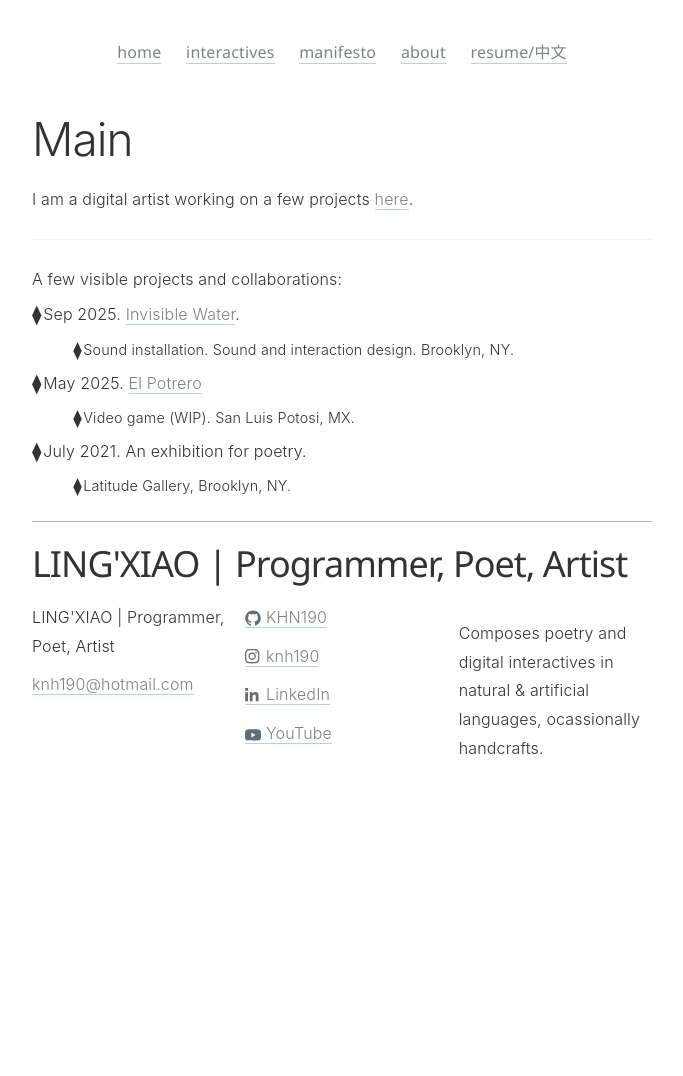
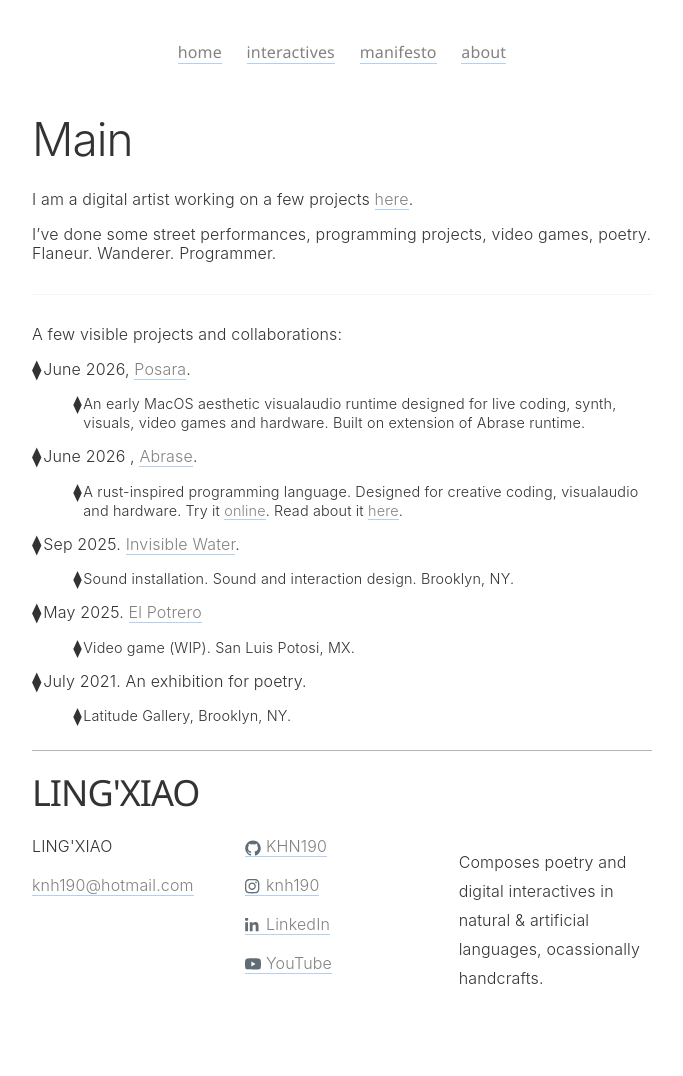
Before and after one commit to KHN190/khn190.github.io, a Jekyll site: the page built from index.md, in a window 1280 px wide. Shown: the whole page, without its empty margins (298-981 px from the left). Built offline with Jekyll 4.4.1, drawn with Linux system fonts in a browser that asks for light colours; before the commit the page ends 900 px from its top, so only the background shows below that.

Commit message:
add posara and abrase.

```diff
--- a/_config.yml
+++ b/_config.yml
@@ -1,5 +1,5 @@
 # Site settings
-title: LING'XIAO | Programmer, Poet, Artist
+title: LING'XIAO
 email: knh190@hotmail.com
 description: > # this means to ignore newlines until "baseurl:"
   Composes poetry and digital interactives in natural & artificial languages,
--- a/_includes/header.html
+++ b/_includes/header.html
@@ -18,7 +18,6 @@
       <li class="nav-item"><a href="{{ site.baseurl }}/manifesto">manifesto</a></li>
       <!-- <li class="nav-item"><a href="{{ site.baseurl }}/thoughts">thoughts</a></li> -->
       <li class="nav-item"><a href="{{ site.baseurl }}/about">about</a></li>
-      <li class="nav-item"><a href="{{ site.baseurl }}/resume.pdf" download>resume/中文</a></li>
     </ul>
   </nav>
 
--- a/_includes/preview.md
+++ b/_includes/preview.md
@@ -1,9 +1,15 @@
 I am a digital artist working on a few projects [here](/machine).
+
+I've done some street performances, programming projects, video games, poetry. Flaneur. Wanderer. Programmer.
 
 ---
 
 A few visible projects and collaborations:
 
+* June 2026, [Posara](interactives/2026/06/06/posara/).
+	* An early MacOS aesthetic visualaudio runtime designed for live coding, synth, visuals, video games and hardware. Built on extension of Abrase runtime.
+* June 2026 , [Abrase](/interactives/2026/06/06/abrase/).
+	* A rust-inspired programming language. Designed for creative coding, visualaudio and hardware. Try it [online](https://khn190.github.io/abrase/). Read about it [here](https://medium.com/@shanjian1984/abrase-i-designed-a-programming-language-for-claude-05cb0e4df3e5).
 * Sep 2025. [Invisible Water](/interactives/2025/10/04/invisible-water/).
 	* Sound installation. Sound and interaction design. Brooklyn, NY.
 * May 2025. [El Potrero](/interactives/2025/05/01/el-potrero/)
```
Also changed, not shown: _posts/2026-05-01-a-fools-performance.md (+1 -1 lines), _posts/2026-06-06-abrase.md (added, +23 -0 lines), _posts/2026-06-06-posara.md (added, +28 -0 lines), assets/img/abrase_banner.svg (added), assets/img/covers/abrase.png (added), assets/img/covers/posara.png (added), assets/img/machine/posara_showcase.png (added).
